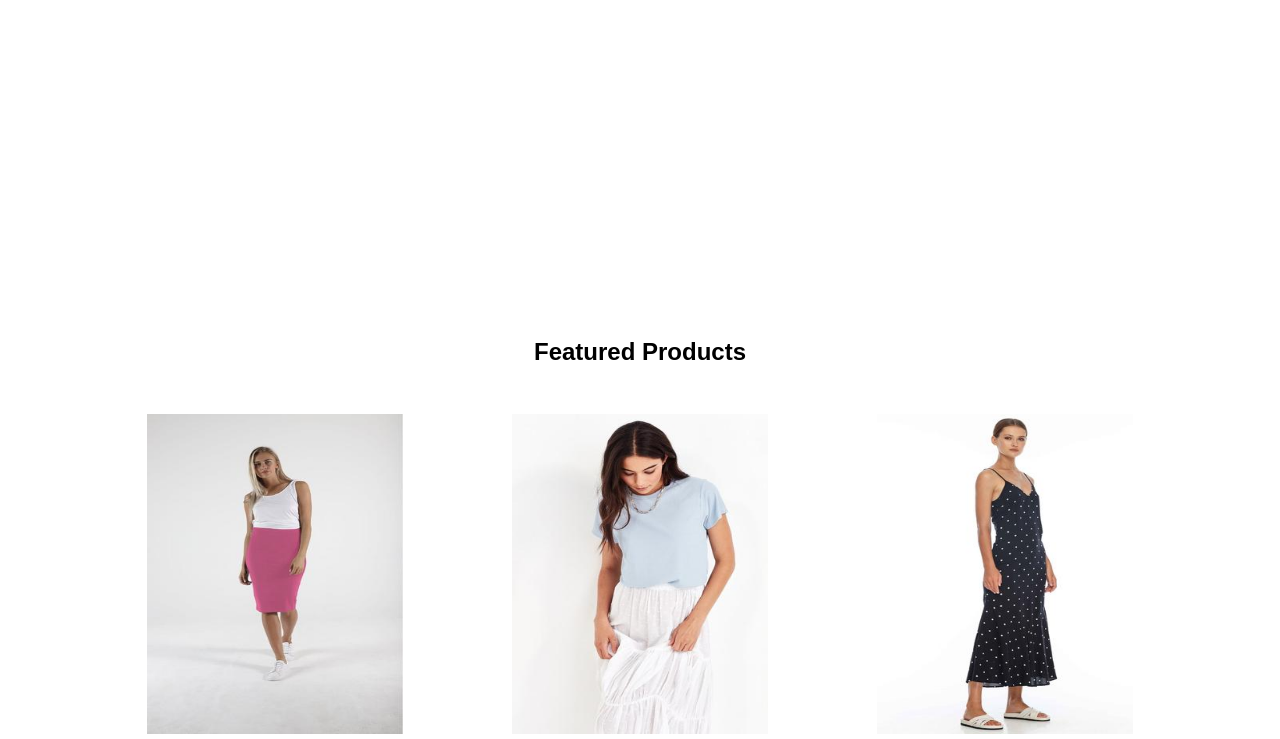
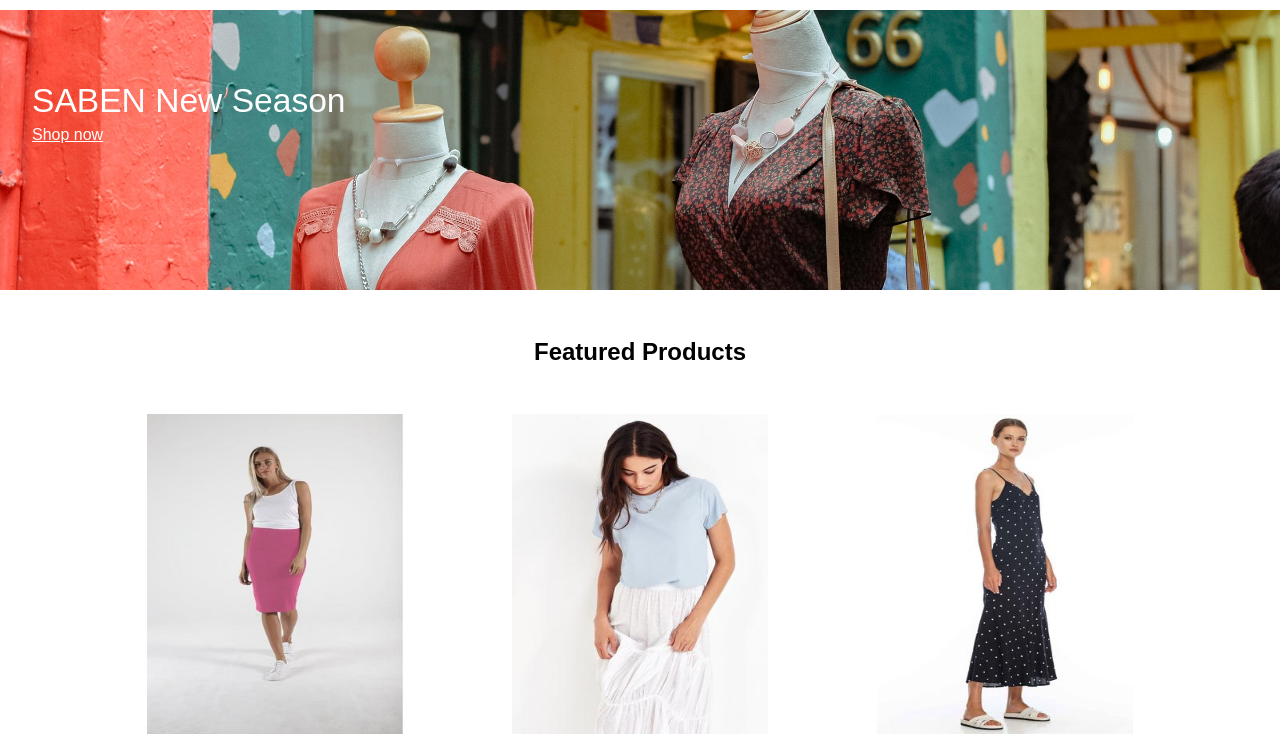
Before and after one commit to abdouAoufi/shopping-site, a plain HTML site: page index.html in a window 1280 px wide. Shown: the part 56-795 px from the top of the page. Drawn offline with nearby package versions, Linux system fonts and the light colour scheme; the site is published under a folder, as on GitHub Pages, so addresses that start at the root find nothing.

Commit message:
fixe image

```diff
--- a/style/style.css
+++ b/style/style.css
@@ -163,7 +163,7 @@ header {
   display: grid;
   width: 100%;
   height: 17.5rem;
-  background-image: url("/images/cover.jpg");
+  background-image: url("images/cover.jpg");
   background-size: cover;
   background-position: center center;
 }
@@ -290,7 +290,7 @@ header {
   left: 0;
   right: 0;
   bottom: 0;
-  background: url(/images/bg.jpg);
+  background: url(images/bg.jpg);
   background-size: cover;
   background-position: bottom bottom;
   z-index: -1;
@@ -489,4 +489,5 @@ body {
   -webkit-box-sizing: border-box;
   box-sizing: border-box;
 }
+
 /*# sourceMappingURL=style.css.map */
```
Lines whose indentation alone changed are shown as unchanged.
